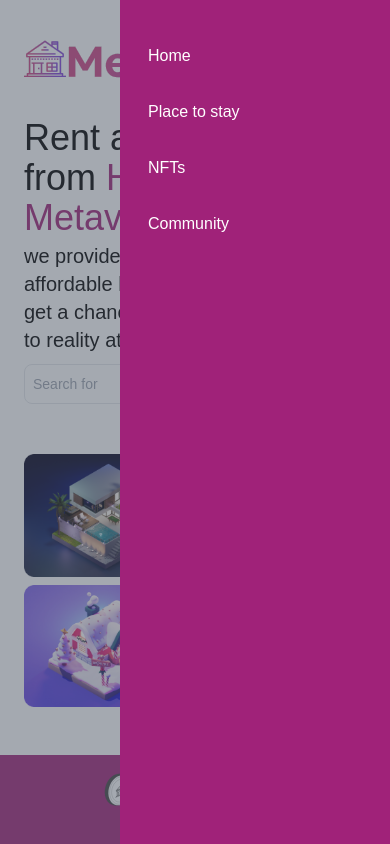
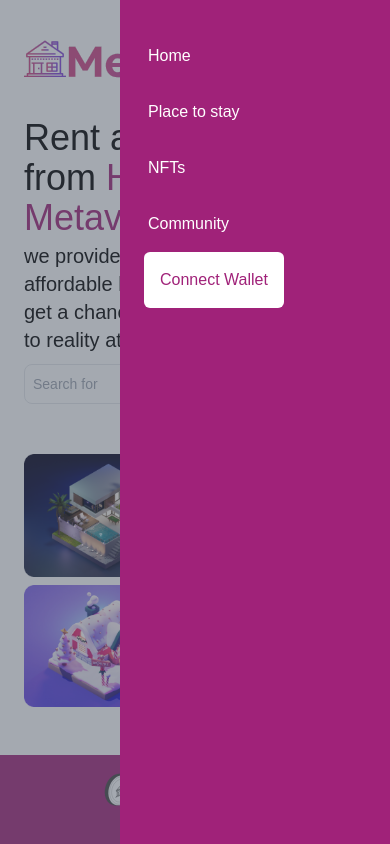
Before and after one commit to HaroldObasi/metabnb, a React (Create React App) app: page / in a window 390 px wide. Both pictures are taken after a click on the picture 358 px from the left and 59 px from the top of the page. Shown: the top 844 px of the page. Built offline with nearby package versions, Linux system fonts and the light colour scheme; the HTML template or start-up script is replaced by a standard one; a web font is replaced by a local one.

Commit message:
added connect wallet button for mobile view

```diff
--- a/src/components/Header/SideNav.jsx
+++ b/src/components/Header/SideNav.jsx
@@ -1,6 +1,13 @@
 import { links } from "./constants";
 
 const SideNav = () => {
+    const handleConnectWallet = () => {
+        const modal = document.getElementsByClassName("coinModal")[0];
+        const invisibleBackground =
+            document.getElementsByClassName("invisibleBack")[0];
+        invisibleBackground.classList.remove("hidden");
+        modal.classList.remove("hidden");
+    };
     return (
         <div className="sideMenu hidden z-20 w-[270px] xl:right-[-270px] h-full purpleGradient fixed top-0 right-0 transition">
             <ul className="mt-7 text-white">
@@ -14,6 +21,12 @@ const SideNav = () => {
                         </a>
                     </li>
                 ))}
+                <button
+                    className="rounded-md py-4 px-4 mx-6 bg-white text-[#a02279]"
+                    onClick={handleConnectWallet}
+                >
+                    Connect Wallet
+                </button>
             </ul>
         </div>
     );
```
